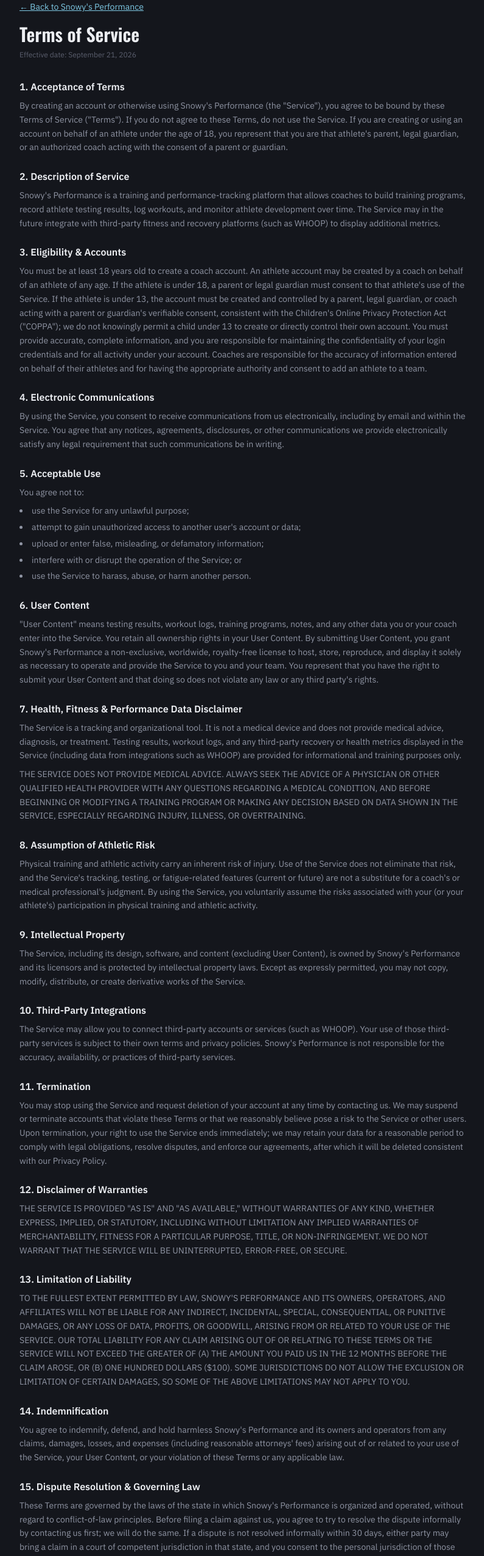
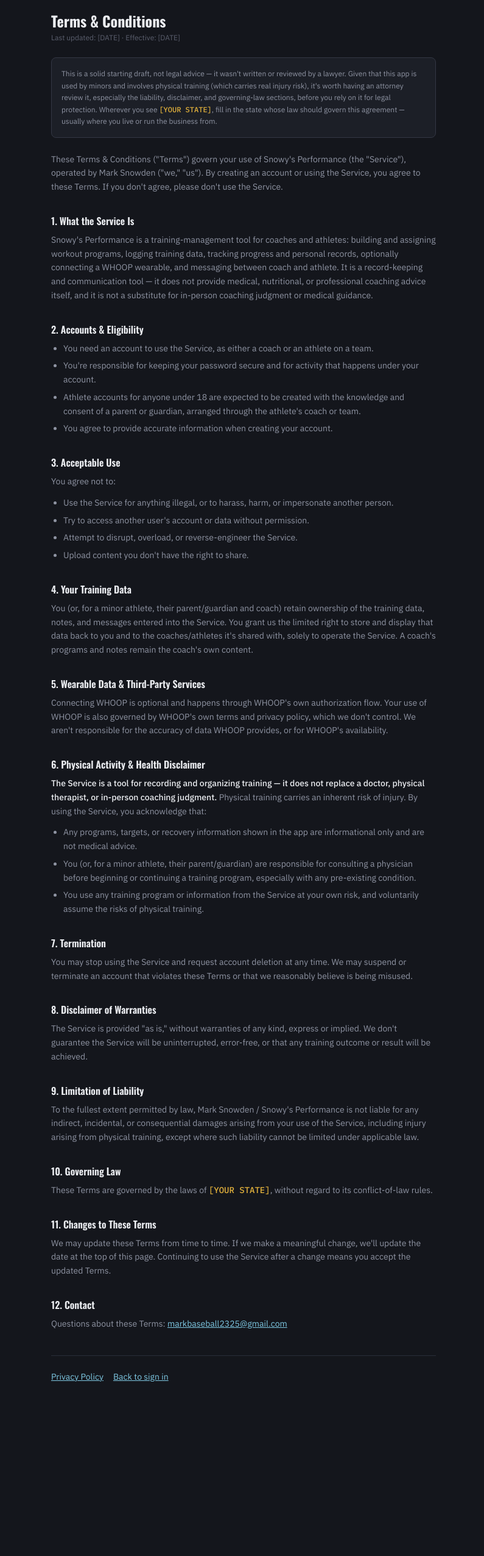
Before and after one commit to SnowysPerformance/SnowysPerformance, a Next.js app in the folder frontend/: page /terms in a window 1280 px wide. Shown: the part 66-2617 px from the top of the page at 61% size, without its empty margins (240-1035 px from the left). After the commit the page ends 2373 px from the top, so only its background shows below. Built offline with nearby package versions, Linux system fonts and the light colour scheme.

Commit message:
Add files via upload

```diff
--- a/frontend/src/app/terms/page.tsx
+++ b/frontend/src/app/terms/page.tsx
@@ -1,246 +1,128 @@
 import Link from "next/link";
 
-export const metadata = {
-  title: "Terms of Service — Snowy's Performance",
-};
+const h2 = "font-display text-base font-semibold mt-8 mb-2 text-primary";
+const p = "text-sm text-muted leading-relaxed mb-3";
+const li = "text-sm text-muted leading-relaxed mb-1.5";
 
 export default function TermsPage() {
   return (
     <div className="min-h-screen bg-void text-primary">
-      <div className="max-w-3xl mx-auto px-4 py-10 md:py-16">
-        <Link href="/login" className="text-accent text-sm underline">
-          ← Back to Snowy's Performance
-        </Link>
-        <h1 className="font-display text-2xl md:text-3xl font-semibold mt-4 mb-2">Terms of Service</h1>
-        <p className="text-xs text-faint mb-8">Effective date: September 21, 2026</p>
+      <div className="max-w-2xl mx-auto px-5 py-10">
+        <div className="flex items-center gap-2 mb-1">
+          <span className="text-lg">❄️</span>
+          <span className="font-display font-semibold">Snowy's Performance</span>
+        </div>
+        <h1 className="font-display text-2xl font-bold mt-4">Terms &amp; Conditions</h1>
+        <p className="text-xs text-faint mt-1 mb-6">Last updated: [DATE] · Effective: [DATE]</p>
 
-        <div className="space-y-6 text-sm text-muted leading-relaxed">
-          <section>
-            <h2 className="text-primary font-semibold text-base mb-2">1. Acceptance of Terms</h2>
-            <p>
-              By creating an account or otherwise using Snowy's Performance (the "Service"), you agree to be bound by
-              these Terms of Service ("Terms"). If you do not agree to these Terms, do not use the Service. If you
-              are creating or using an account on behalf of an athlete under the age of 18, you represent that you
-              are that athlete's parent, legal guardian, or an authorized coach acting with the consent of a parent
-              or guardian.
+        <div className="bg-surface border border-edge rounded-lg p-4 mb-6">
+          <p className="text-xs text-muted leading-relaxed">
+            This is a solid starting draft, not legal advice — it wasn't written or reviewed by a lawyer. Given that this app is
+            used by minors and involves physical training (which carries real injury risk), it's worth having an attorney review
+            it, especially the liability, disclaimer, and governing-law sections, before you rely on it for legal protection.
+            Wherever you see <span className="font-mono text-chalk">[YOUR STATE]</span>, fill in the state whose law should govern
+            this agreement — usually where you live or run the business from.
           </p>
-          </section>
+        </div>
 
-          <section>
-            <h2 className="text-primary font-semibold text-base mb-2">2. Description of Service</h2>
-            <p>
-              Snowy's Performance is a training and performance-tracking platform that allows coaches to build
-              training programs, record athlete testing results, log workouts, and monitor athlete development over
-              time. The Service may in the future integrate with third-party fitness and recovery platforms (such as
-              WHOOP) to display additional metrics.
+        <p className={p}>
+          These Terms &amp; Conditions ("Terms") govern your use of Snowy's Performance (the "Service"), operated by Mark
+          Snowden ("we," "us"). By creating an account or using the Service, you agree to these Terms. If you don't agree, please
+          don't use the Service.
         </p>
-          </section>
 
-          <section>
-            <h2 className="text-primary font-semibold text-base mb-2">3. Eligibility &amp; Accounts</h2>
-            <p>
-              You must be at least 18 years old to create a coach account. An athlete account may be created by a
-              coach on behalf of an athlete of any age. If the athlete is under 18, a parent or legal guardian must
-              consent to that athlete's use of the Service. If the athlete is under 13, the account must be created
-              and controlled by a parent, legal guardian, or coach acting with a parent or guardian's verifiable
-              consent, consistent with the Children's Online Privacy Protection Act ("COPPA"); we do not knowingly
-              permit a child under 13 to create or directly control their own account. You must provide accurate,
-              complete information, and you are responsible for maintaining the confidentiality of your login
-              credentials and for all activity under your account. Coaches are responsible for the accuracy of
-              information entered on behalf of their athletes and for having the appropriate authority and consent
-              to add an athlete to a team.
+        <h2 className={h2}>1. What the Service Is</h2>
+        <p className={p}>
+          Snowy's Performance is a training-management tool for coaches and athletes: building and assigning workout programs,
+          logging training data, tracking progress and personal records, optionally connecting a WHOOP wearable, and messaging
+          between coach and athlete. It is a record-keeping and communication tool — it does not provide medical, nutritional, or
+          professional coaching advice itself, and it is not a substitute for in-person coaching judgment or medical guidance.
         </p>
-          </section>
 
-          <section>
-            <h2 className="text-primary font-semibold text-base mb-2">4. Electronic Communications</h2>
-            <p>
-              By using the Service, you consent to receive communications from us electronically, including by email
-              and within the Service. You agree that any notices, agreements, disclosures, or other communications we
-              provide electronically satisfy any legal requirement that such communications be in writing.
+        <h2 className={h2}>2. Accounts &amp; Eligibility</h2>
+        <ul className="list-disc pl-5 mb-3">
+          <li className={li}>You need an account to use the Service, as either a coach or an athlete on a team.</li>
+          <li className={li}>You're responsible for keeping your password secure and for activity that happens under your account.</li>
+          <li className={li}>Athlete accounts for anyone under 18 are expected to be created with the knowledge and consent of a parent or guardian, arranged through the athlete's coach or team.</li>
+          <li className={li}>You agree to provide accurate information when creating your account.</li>
+        </ul>
+
+        <h2 className={h2}>3. Acceptable Use</h2>
+        <p className={p}>You agree not to:</p>
+        <ul className="list-disc pl-5 mb-3">
+          <li className={li}>Use the Service for anything illegal, or to harass, harm, or impersonate another person.</li>
+          <li className={li}>Try to access another user's account or data without permission.</li>
+          <li className={li}>Attempt to disrupt, overload, or reverse-engineer the Service.</li>
+          <li className={li}>Upload content you don't have the right to share.</li>
+        </ul>
+
+        <h2 className={h2}>4. Your Training Data</h2>
+        <p className={p}>
+          You (or, for a minor athlete, their parent/guardian and coach) retain ownership of the training data, notes, and
+          messages entered into the Service. You grant us the limited right to store and display that data back to you and to
+          the coaches/athletes it's shared with, solely to operate the Service. A coach's programs and notes remain the coach's
+          own content.
         </p>
-          </section>
 
-          <section>
-            <h2 className="text-primary font-semibold text-base mb-2">5. Acceptable Use</h2>
-            <p>You agree not to:</p>
-            <ul className="list-disc list-inside mt-2 space-y-1">
-              <li>use the Service for any unlawful purpose;</li>
-              <li>attempt to gain unauthorized access to another user's account or data;</li>
-              <li>upload or enter false, misleading, or defamatory information;</li>
-              <li>interfere with or disrupt the operation of the Service; or</li>
-              <li>use the Service to harass, abuse, or harm another person.</li>
+        <h2 className={h2}>5. Wearable Data &amp; Third-Party Services</h2>
+        <p className={p}>
+          Connecting WHOOP is optional and happens through WHOOP's own authorization flow. Your use of WHOOP is also governed by
+          WHOOP's own terms and privacy policy, which we don't control. We aren't responsible for the accuracy of data WHOOP
+          provides, or for WHOOP's availability.
+        </p>
+
+        <h2 className={h2}>6. Physical Activity &amp; Health Disclaimer</h2>
+        <p className={p}>
+          <span className="text-primary font-medium">The Service is a tool for recording and organizing training — it does not
+          replace a doctor, physical therapist, or in-person coaching judgment.</span> Physical training carries an inherent risk
+          of injury. By using the Service, you acknowledge that:
+        </p>
+        <ul className="list-disc pl-5 mb-3">
+          <li className={li}>Any programs, targets, or recovery information shown in the app are informational only and are not medical advice.</li>
+          <li className={li}>You (or, for a minor athlete, their parent/guardian) are responsible for consulting a physician before beginning or continuing a training program, especially with any pre-existing condition.</li>
+          <li className={li}>You use any training program or information from the Service at your own risk, and voluntarily assume the risks of physical training.</li>
         </ul>
-          </section>
 
-          <section>
-            <h2 className="text-primary font-semibold text-base mb-2">6. User Content</h2>
-            <p>
-              "User Content" means testing results, workout logs, training programs, notes, and any other data you
-              or your coach enter into the Service. You retain all ownership rights in your User Content. By
-              submitting User Content, you grant Snowy's Performance a non-exclusive, worldwide, royalty-free license
-              to host, store, reproduce, and display it solely as necessary to operate and provide the Service to you
-              and your team. You represent that you have the right to submit your User Content and that doing so
-              does not violate any law or any third party's rights.
+        <h2 className={h2}>7. Termination</h2>
+        <p className={p}>
+          You may stop using the Service and request account deletion at any time. We may suspend or terminate an account that
+          violates these Terms or that we reasonably believe is being misused.
         </p>
-          </section>
 
-          <section>
-            <h2 className="text-primary font-semibold text-base mb-2">7. Health, Fitness &amp; Performance Data Disclaimer</h2>
-            <p>
-              The Service is a tracking and organizational tool. It is not a medical device and does not provide
-              medical advice, diagnosis, or treatment. Testing results, workout logs, and any third-party recovery or
-              health metrics displayed in the Service (including data from integrations such as WHOOP) are provided
-              for informational and training purposes only.
+        <h2 className={h2}>8. Disclaimer of Warranties</h2>
+        <p className={p}>
+          The Service is provided "as is," without warranties of any kind, express or implied. We don't guarantee the Service
+          will be uninterrupted, error-free, or that any training outcome or result will be achieved.
         </p>
-            <p className="mt-2">
-              THE SERVICE DOES NOT PROVIDE MEDICAL ADVICE. ALWAYS SEEK THE ADVICE OF A PHYSICIAN OR OTHER QUALIFIED
-              HEALTH PROVIDER WITH ANY QUESTIONS REGARDING A MEDICAL CONDITION, AND BEFORE BEGINNING OR MODIFYING A
-              TRAINING PROGRAM OR MAKING ANY DECISION BASED ON DATA SHOWN IN THE SERVICE, ESPECIALLY REGARDING
-              INJURY, ILLNESS, OR OVERTRAINING.
+
+        <h2 className={h2}>9. Limitation of Liability</h2>
+        <p className={p}>
+          To the fullest extent permitted by law, Mark Snowden / Snowy's Performance is not liable for any indirect, incidental,
+          or consequential damages arising from your use of the Service, including injury arising from physical training,
+          except where such liability cannot be limited under applicable law.
         </p>
-          </section>
 
-          <section>
-            <h2 className="text-primary font-semibold text-base mb-2">8. Assumption of Athletic Risk</h2>
-            <p>
-              Physical training and athletic activity carry an inherent risk of injury. Use of the Service does not
-              eliminate that risk, and the Service's tracking, testing, or fatigue-related features (current or
-              future) are not a substitute for a coach's or medical professional's judgment. By using the Service,
-              you voluntarily assume the risks associated with your (or your athlete's) participation in physical
-              training and athletic activity.
+        <h2 className={h2}>10. Governing Law</h2>
+        <p className={p}>
+          These Terms are governed by the laws of <span className="font-mono text-chalk">[YOUR STATE]</span>, without regard to
+          its conflict-of-law rules.
         </p>
-          </section>
 
-          <section>
-            <h2 className="text-primary font-semibold text-base mb-2">9. Intellectual Property</h2>
-            <p>
-              The Service, including its design, software, and content (excluding User Content), is owned by Snowy's
-              Performance and its licensors and is protected by intellectual property laws. Except as expressly
-              permitted, you may not copy, modify, distribute, or create derivative works of the Service.
+        <h2 className={h2}>11. Changes to These Terms</h2>
+        <p className={p}>
+          We may update these Terms from time to time. If we make a meaningful change, we'll update the date at the top of this
+          page. Continuing to use the Service after a change means you accept the updated Terms.
         </p>
-          </section>
 
-          <section>
-            <h2 className="text-primary font-semibold text-base mb-2">10. Third-Party Integrations</h2>
-            <p>
-              The Service may allow you to connect third-party accounts or services (such as WHOOP). Your use of
-              those third-party services is subject to their own terms and privacy policies. Snowy's Performance is
-              not responsible for the accuracy, availability, or practices of third-party services.
+        <h2 className={h2}>12. Contact</h2>
+        <p className={p}>
+          Questions about these Terms:{" "}
+          <a className="text-accent underline" href="mailto:markbaseball2325@gmail.com">markbaseball2325@gmail.com</a>
         </p>
-          </section>
 
-          <section>
-            <h2 className="text-primary font-semibold text-base mb-2">11. Termination</h2>
-            <p>
-              You may stop using the Service and request deletion of your account at any time by contacting us. We
-              may suspend or terminate accounts that violate these Terms or that we reasonably believe pose a risk to
-              the Service or other users. Upon termination, your right to use the Service ends immediately; we may
-              retain your data for a reasonable period to comply with legal obligations, resolve disputes, and
-              enforce our agreements, after which it will be deleted consistent with our Privacy Policy.
-            </p>
-          </section>
-
-          <section>
-            <h2 className="text-primary font-semibold text-base mb-2">12. Disclaimer of Warranties</h2>
-            <p>
-              THE SERVICE IS PROVIDED "AS IS" AND "AS AVAILABLE," WITHOUT WARRANTIES OF ANY KIND, WHETHER EXPRESS,
-              IMPLIED, OR STATUTORY, INCLUDING WITHOUT LIMITATION ANY IMPLIED WARRANTIES OF MERCHANTABILITY, FITNESS
-              FOR A PARTICULAR PURPOSE, TITLE, OR NON-INFRINGEMENT. WE DO NOT WARRANT THAT THE SERVICE WILL BE
-              UNINTERRUPTED, ERROR-FREE, OR SECURE.
-            </p>
-          </section>
-
-          <section>
-            <h2 className="text-primary font-semibold text-base mb-2">13. Limitation of Liability</h2>
-            <p>
-              TO THE FULLEST EXTENT PERMITTED BY LAW, SNOWY'S PERFORMANCE AND ITS OWNERS, OPERATORS, AND AFFILIATES
-              WILL NOT BE LIABLE FOR ANY INDIRECT, INCIDENTAL, SPECIAL, CONSEQUENTIAL, OR PUNITIVE DAMAGES, OR ANY
-              LOSS OF DATA, PROFITS, OR GOODWILL, ARISING FROM OR RELATED TO YOUR USE OF THE SERVICE. OUR TOTAL
-              LIABILITY FOR ANY CLAIM ARISING OUT OF OR RELATING TO THESE TERMS OR THE SERVICE WILL NOT EXCEED THE
-              GREATER OF (A) THE AMOUNT YOU PAID US IN THE 12 MONTHS BEFORE THE CLAIM AROSE, OR (B) ONE HUNDRED
-              DOLLARS ($100). SOME JURISDICTIONS DO NOT ALLOW THE EXCLUSION OR LIMITATION OF CERTAIN DAMAGES, SO SOME
-              OF THE ABOVE LIMITATIONS MAY NOT APPLY TO YOU.
-            </p>
-          </section>
-
-          <section>
-            <h2 className="text-primary font-semibold text-base mb-2">14. Indemnification</h2>
-            <p>
-              You agree to indemnify, defend, and hold harmless Snowy's Performance and its owners and operators from
-              any claims, damages, losses, and expenses (including reasonable attorneys' fees) arising out of or
-              related to your use of the Service, your User Content, or your violation of these Terms or any
-              applicable law.
-            </p>
-          </section>
-
-          <section>
-            <h2 className="text-primary font-semibold text-base mb-2">15. Dispute Resolution &amp; Governing Law</h2>
-            <p>
-              These Terms are governed by the laws of the state in which Snowy's Performance is organized and
-              operated, without regard to conflict-of-law principles. Before filing a claim against us, you agree to
-              try to resolve the dispute informally by contacting us first; we will do the same. If a dispute is not
-              resolved informally within 30 days, either party may bring a claim in a court of competent jurisdiction
-              in that state, and you consent to the personal jurisdiction of those courts, except that either party
-              may bring an individual claim in small claims court. To the extent permitted by law, disputes will be
-              resolved on an individual basis, and you waive any right to participate in a class, consolidated, or
-              representative action.
-            </p>
-          </section>
-
-          <section>
-            <h2 className="text-primary font-semibold text-base mb-2">16. Severability</h2>
-            <p>
-              If any provision of these Terms is found unenforceable, that provision will be limited or eliminated
-              to the minimum extent necessary, and the remaining provisions will remain in full force and effect.
-            </p>
-          </section>
-
-          <section>
-            <h2 className="text-primary font-semibold text-base mb-2">17. Entire Agreement &amp; Waiver</h2>
-            <p>
-              These Terms, together with our Privacy Policy, constitute the entire agreement between you and Snowy's
-              Performance regarding the Service and supersede any prior agreements. Our failure to enforce any
-              provision is not a waiver of that provision.
-            </p>
-          </section>
-
-          <section>
-            <h2 className="text-primary font-semibold text-base mb-2">18. Assignment</h2>
-            <p>
-              You may not assign or transfer these Terms without our prior written consent. We may assign these
-              Terms without restriction, including in connection with a merger, acquisition, or sale of assets.
-            </p>
-          </section>
-
-          <section>
-            <h2 className="text-primary font-semibold text-base mb-2">19. Force Majeure</h2>
-            <p>
-              We will not be liable for any failure or delay in performance resulting from causes beyond our
-              reasonable control, including natural disasters, war, labor disputes, or internet or hosting-provider
-              outages.
-            </p>
-          </section>
-
-          <section>
-            <h2 className="text-primary font-semibold text-base mb-2">20. Changes to These Terms</h2>
-            <p>
-              We may update these Terms from time to time. Continued use of the Service after changes are posted
-              constitutes acceptance of the revised Terms. We will update the "Effective date" above when changes are
-              made.
-            </p>
-          </section>
-
-          <section>
-            <h2 className="text-primary font-semibold text-base mb-2">21. Contact</h2>
-            <p>
-              Questions about these Terms can be sent to{" "}
-              <a className="underline text-accent" href="mailto:markbaseball2325@gmail.com">
-                markbaseball2325@gmail.com
-              </a>
-              .
-            </p>
-          </section>
+        <div className="mt-10 pt-6 border-t border-edgesoft flex gap-4 text-sm">
+          <Link className="text-accent underline" href="/privacy">Privacy Policy</Link>
+          <Link className="text-accent underline" href="/login">Back to sign in</Link>
         </div>
       </div>
     </div>
```
Lines whose indentation alone changed are shown as unchanged.
